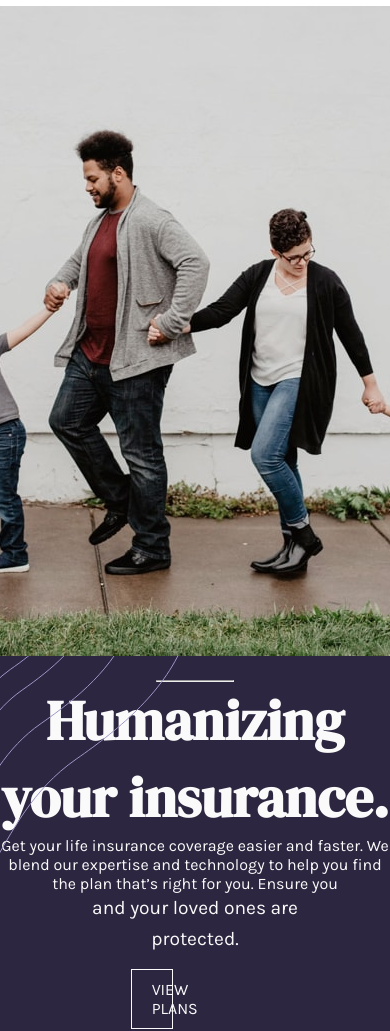
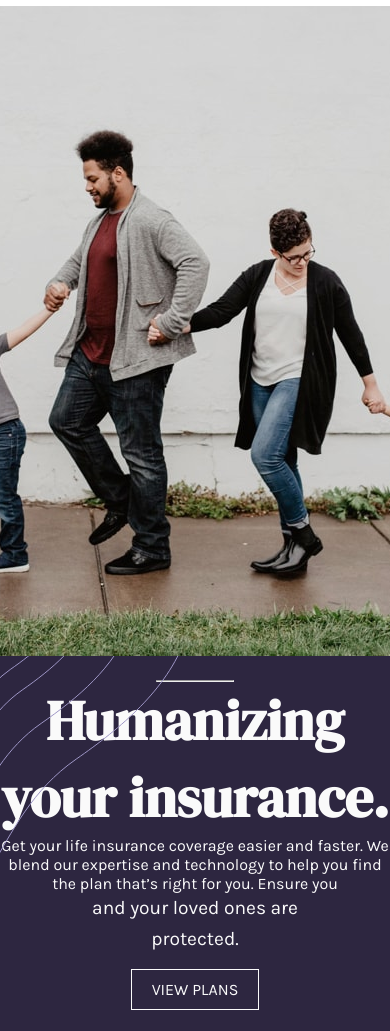
Before and after one commit to ygorhslima/frontend-mentor-exercises-2, a plain HTML site: page insure-landing-page-master/index.html in a window 390 px wide. Shown: the part 72-1103 px from the top of the page. Drawn offline with Linux system fonts and the light colour scheme.

Commit message:
Update style.css

```diff
--- a/insure-landing-page-master/style.css
+++ b/insure-landing-page-master/style.css
@@ -239,6 +239,10 @@ footer .content-footer .links-footer a:hover{
         width: 60%;
     }
 
+    #section_intro .content div a{
+        width: 100%;
+    }
+
 
     .advantages, .advantages_item{
         display: flex;
```
